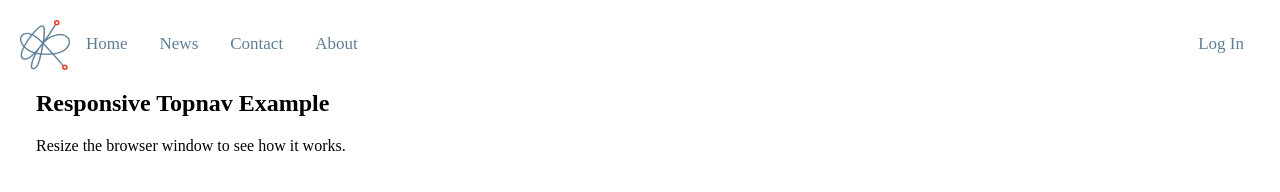
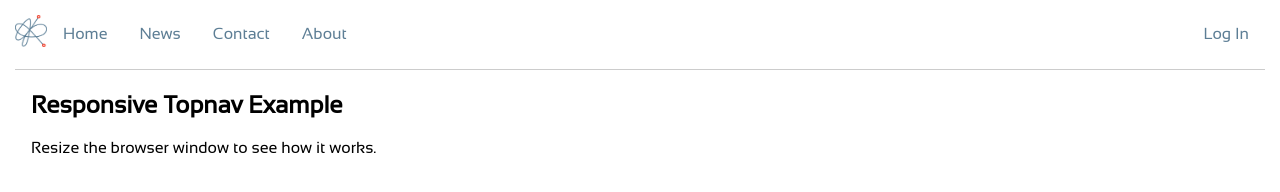
Before and after one commit to ystressIT/InteractiveResume, a website: page InteractiveResume/public_html/index.html in a window 1280 px wide. Drawn offline with Linux system fonts and the light colour scheme; a web font is replaced by a local one.

Commit message:
Interactive Nav bar with logo an line

```diff
--- a/InteractiveResume/public_html/index.html
+++ b/InteractiveResume/public_html/index.html
@@ -14,7 +14,7 @@ and open the template in the editor.
     </head>
     <body>
             <div class="topnav" id="myTopnav">
-            <img src="images/Logo_Only.png" alt="ystress it logo" style="float:left; width: 50px;height:50px" />
+            <img src="images/Logo_Only.png" alt="ystress it logo" style="float:left; width: 32px;height:32px" />
             <a href="#home">Home</a>
             <a href="#news">News</a>
             <a href="#contact">Contact</a>
@@ -22,8 +22,9 @@ and open the template in the editor.
             <!--<a href="javascript:void(0);" style="font-size:15px;" class="icon" onclick="myFunction()">&#9776;</a>
             -->
             <a href="#log-in" style="float:right">Log In</a>
+
         </div>
-
+        <hr style=" color: grey;">
           <div style="padding-left:16px">
             <h2>Responsive Topnav Example</h2>
             <p>Resize the browser window to see how it works.</p>
--- a/InteractiveResume/public_html/styles.css
+++ b/InteractiveResume/public_html/styles.css
@@ -12,10 +12,10 @@ and open the template in the editor.
 */
 @font-face{
     font-family: sansations;
-    src: url(sansation_light.wolf);
+    src: url(./fonts/Sansation_Regular.ttf);
 }
 body {
-    margin:5px;
+    margin:0;
     padding:15px;
     font-family: sansations;
 
@@ -30,9 +30,9 @@ body {
   display: block;
   color: #5d7e95;
   text-align: center;
-  padding: 14px 16px;
+  padding: 10px 16px;
   text-decoration: none;
-  font-size: 17px;
+  font-size: 16px;
 }
 
 .topnav a:hover {
@@ -42,3 +42,12 @@ body {
 .topnav a.active {
     color: #ee3823;
 }
+hr {
+    display: block;
+    height: 1px;
+    border: 0;
+    border-top: 1px solid #ccc;
+    margin: 1em 0;
+    padding: 0;
+    color: lightgray;
+}
```
